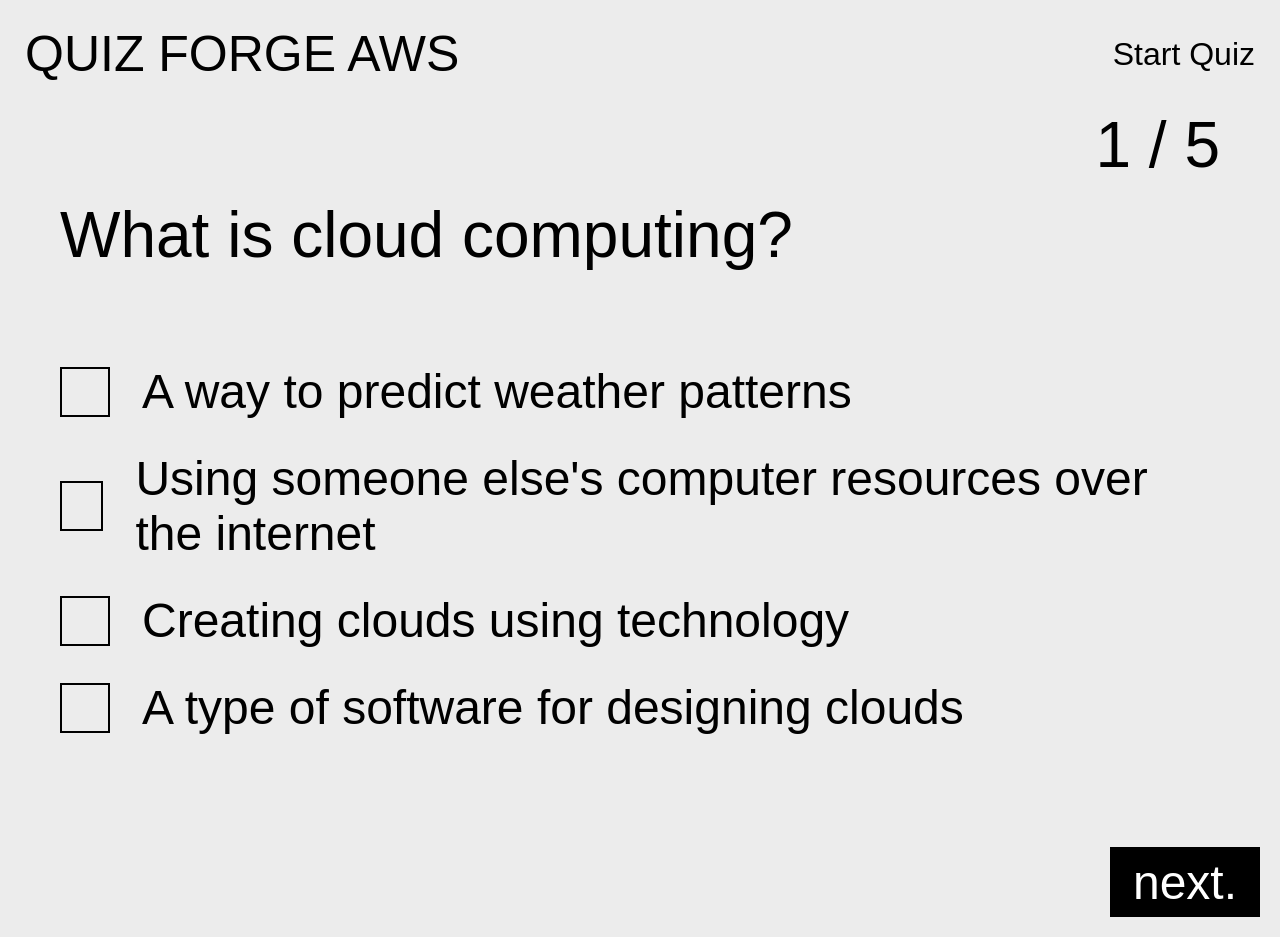
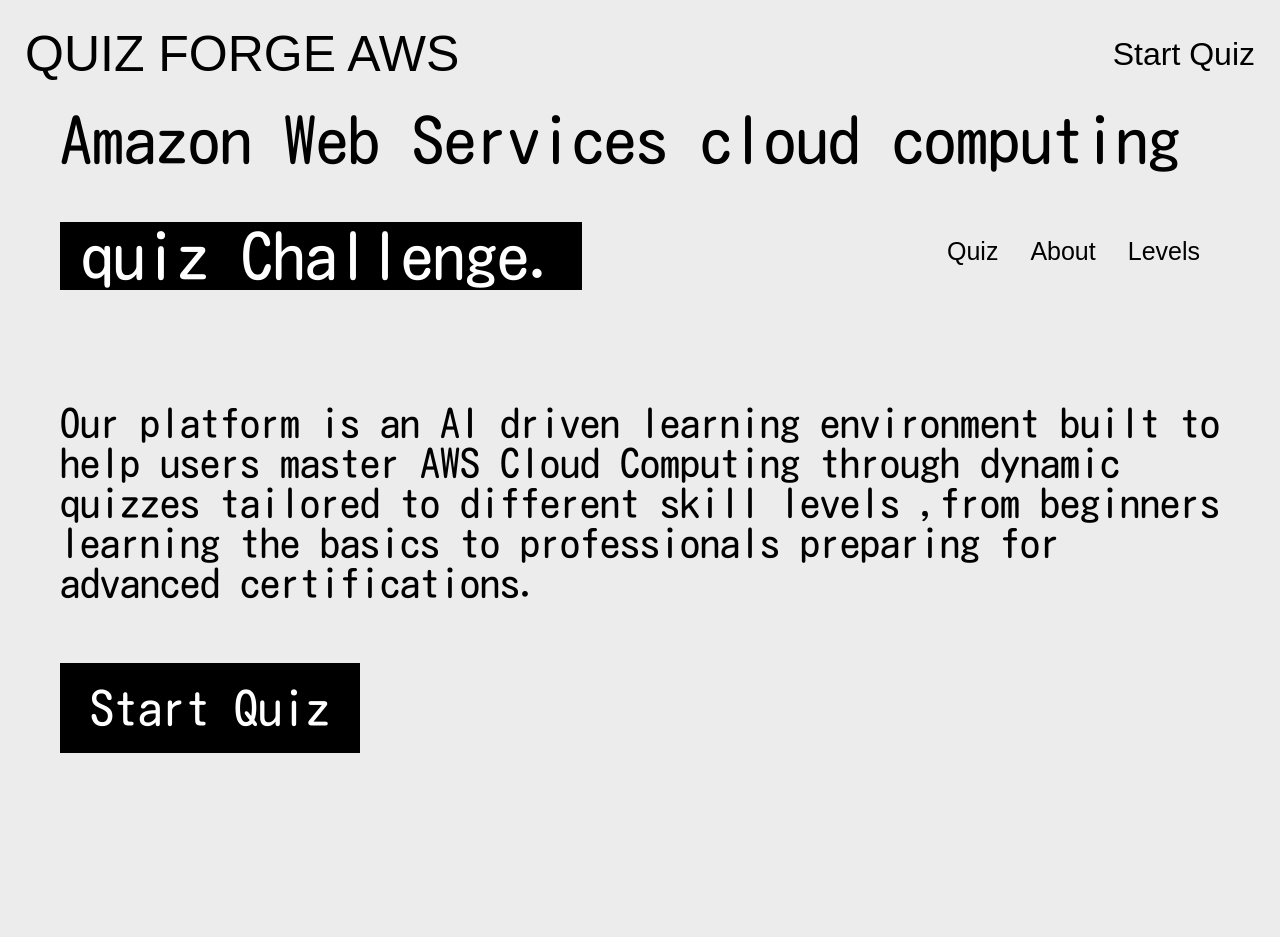
Before and after one commit to Alexander-Agu/quizforge-aws, a React (Vite) app: page / in a window 1280 px wide. After the commit the page ends 866 px from the top, so only its background shows below. Built offline with nearby package versions, Linux system fonts and the light colour scheme; a web font is replaced by a local one.

Commit message:
Added react routing

```diff
--- a/package.json
+++ b/package.json
@@ -11,7 +11,8 @@
   },
   "dependencies": {
     "react": "^19.0.0",
-    "react-dom": "^19.0.0"
+    "react-dom": "^19.0.0",
+    "react-router-dom": "^7.5.2"
   },
   "devDependencies": {
     "@eslint/js": "^9.22.0",
--- a/src/App.jsx
+++ b/src/App.jsx
@@ -1,8 +1,29 @@
+import { createBrowserRouter, RouterProvider } from "react-router-dom"
+import Home from "./pages/home/Home"
+import Menu from "./pages/menu/Menu"
+import Game from "./pages/game/Game";
+
 
 function App() {
+  const router = createBrowserRouter([
+    {
+      path: "/",
+      element: <Home />,
+      errorElement: <h1>404 Page not found</h1>
+    },
+    {
+      path: "/menu",
+      element: <Menu />
+    },
+    {
+      path: "/game",
+      element: <Game />
+    }
+  ]);
 
   return (
     <>
+    <RouterProvider router={router} />
     </>
   )
 }
--- a/src/main.jsx
+++ b/src/main.jsx
@@ -2,11 +2,10 @@
 import { createRoot } from 'react-dom/client'
 import './index.css'
 import App from './App.jsx'
-import Game from './pages/game/Game.jsx'
 
 
 createRoot(document.getElementById('root')).render(
   <StrictMode>
-    <Game/>
+    <App />
   </StrictMode>,
 )
```
Also changed, not shown: 1 other file (tests, documents, lock files or other folders).
